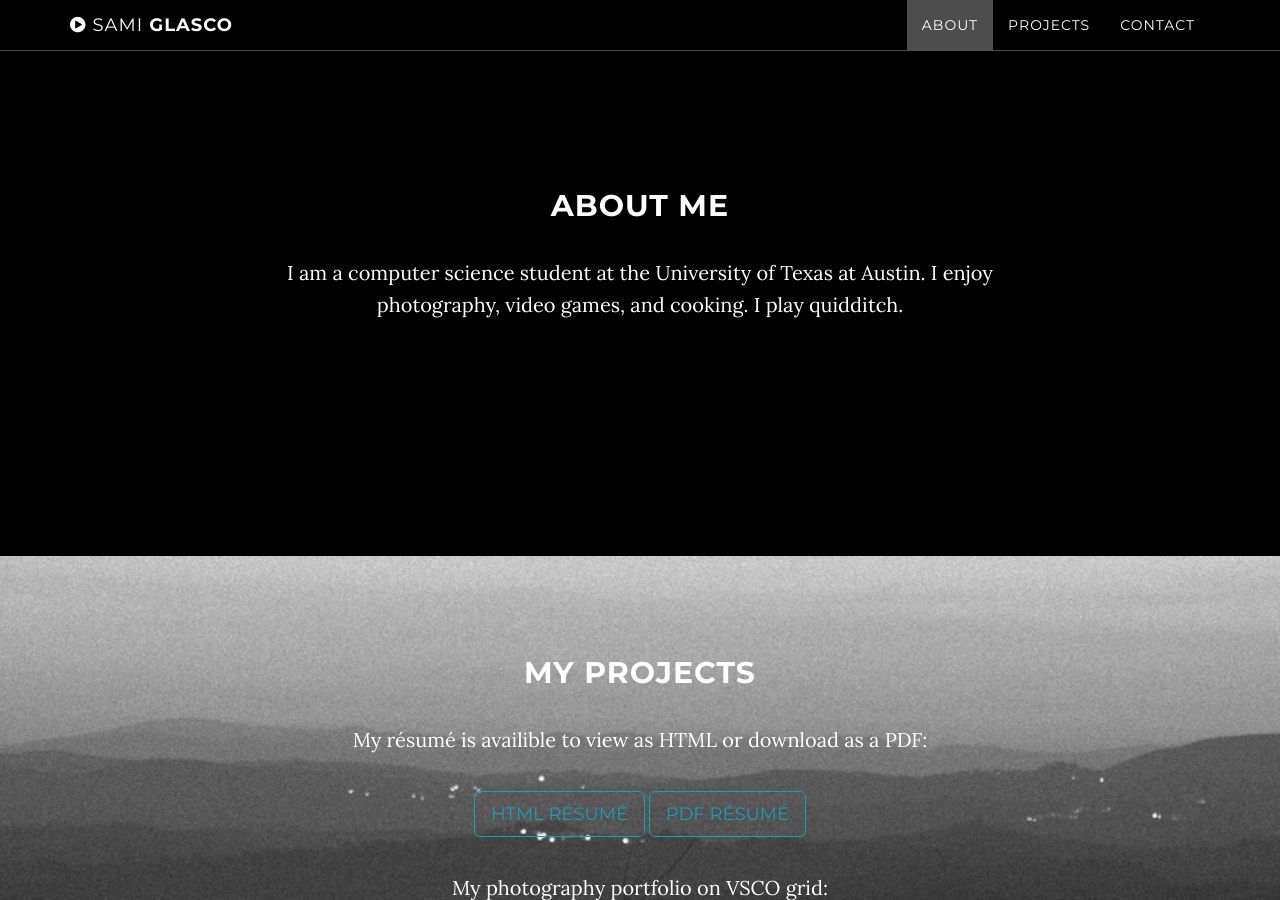
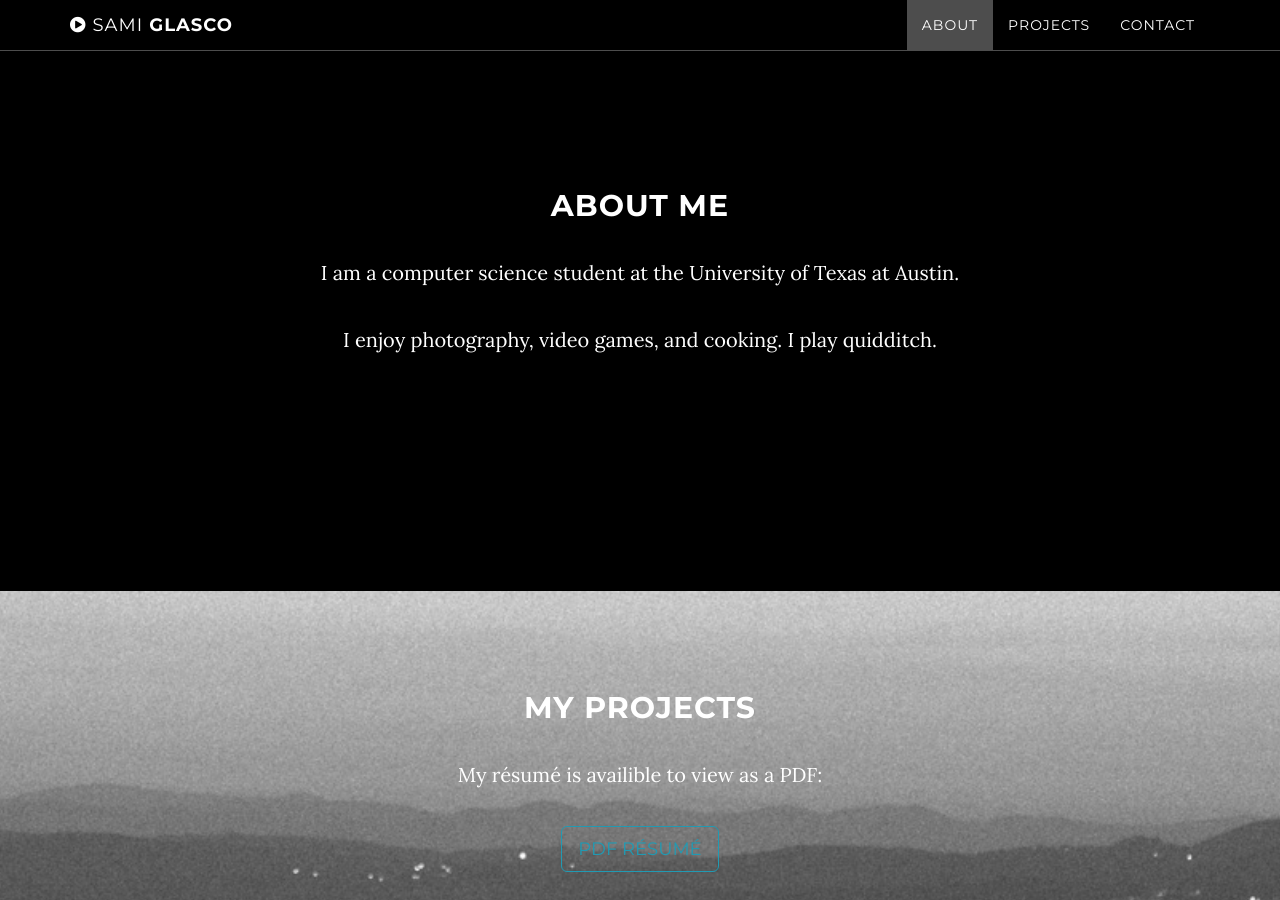
Before and after one commit to TheFireFerret/TheFireFerret.github.io, a Jekyll site: the page built from index.html, in a window 1280 px wide and 900 px high, scrolled down 911 px. Built offline with Jekyll 4.4.1, drawn with Linux system fonts in a browser that asks for light colours; some of the changed text lies outside the part shown.

Commit message:
a few tiny updates

```diff
--- a/_includes/about.html
+++ b/_includes/about.html
@@ -3,7 +3,8 @@
         <div class="row">
             <div class="col-lg-8 col-lg-offset-2">
                 <h2>About Me</h2>
-                <p>I am a computer science student at the University of Texas at Austin. I enjoy photography, video games, and cooking. I play quidditch.  </p>
+                <p>I am a computer science student at the University of Texas at Austin. </p>
+                <p>I enjoy photography, video games, and cooking. I play quidditch.</p>
             </div>
         </div>
     </section>
--- a/_includes/footer.html
+++ b/_includes/footer.html
@@ -2,22 +2,6 @@
     <footer>
 
 		<div class="container text-center">
-            <p>Copyright &copy; {{ site.footer }} 20{{ site.time | date: '%y' }}</p>
+            <p>Copyright &copy; {{ site.time | date: '%Y' }} {{ site.footer }} </p>
     </div>
-    <!--
-            <script src='/js/elevator.js'></script>
-
-            <div class="elevator-button" align="center">Back to Top</div>
-
-			<script>
-
-			window.onload = function() {
-			  var elevator = new Elevator({
-			    element: document.querySelector('.elevator-button'),
-			    mainAudio: '/audio/music.mp3'
-			  });
-			}
-			</script>
-
-    -->
     </footer>
--- a/_includes/header.html
+++ b/_includes/header.html
@@ -5,7 +5,6 @@
                 <div class="row">
                     <div class="col-md-8 col-md-offset-2">
                         <h1 class="brand-heading">Sami Glasco</h1>
-                        <!-- <p class="intro-text">Computer Science student at the University of Texas.<br></p> -->
                         <a href="#about" class="btn btn-circle page-scroll">
                             <i class="fa fa-angle-double-down animated"></i>
                         </a>
--- a/_includes/projects.html
+++ b/_includes/projects.html
@@ -4,8 +4,10 @@
             <div class="container">
                 <div class="col-lg-8 col-lg-offset-2">
                     <h2>My Projects</h2>
-                    <p>My résumé is availible to view as HTML or download as a PDF:</p>
-                    <a href="http://heyyeyaaeyaaaeyaeyaa.com" target="_blank" class="btn btn-default btn-lg">HTML résumé</a>
+                    <p>My résumé is availible to view as a PDF:</p>
+                    <!--
+                    <a href="http://heyyeyaaeyaaaeyaeyaa.com" target="_blank" class="btn btn-default btn-lg">HTML résumé</a> -->
+
                     <a href="http://heyyeyaaeyaaaeyaeyaa.com" target="_blank" class="btn btn-default btn-lg">PDF résumé</a>
                     <p></p>
 
@@ -13,6 +15,9 @@
                     <a
                     href="http://bokehlicious.vsco.co/" target="_blank" class="btn btn-default btn-lg"><img style="width: 32px; height: 32px; margin: 0px;" src="http://assets.vsco.co/assets/images/assets/Grid_white_32.png" alt="VSCO Grid" /></a>
 
+                    <p></p>
+                    <p> iPhone app coming soon. </p>
+
                 </div>
             </div>
         </div>
```
Also changed, not shown: img/downloads-bgold.jpg (deleted), img/intro-bg3.jpg (deleted), 3 other files.
